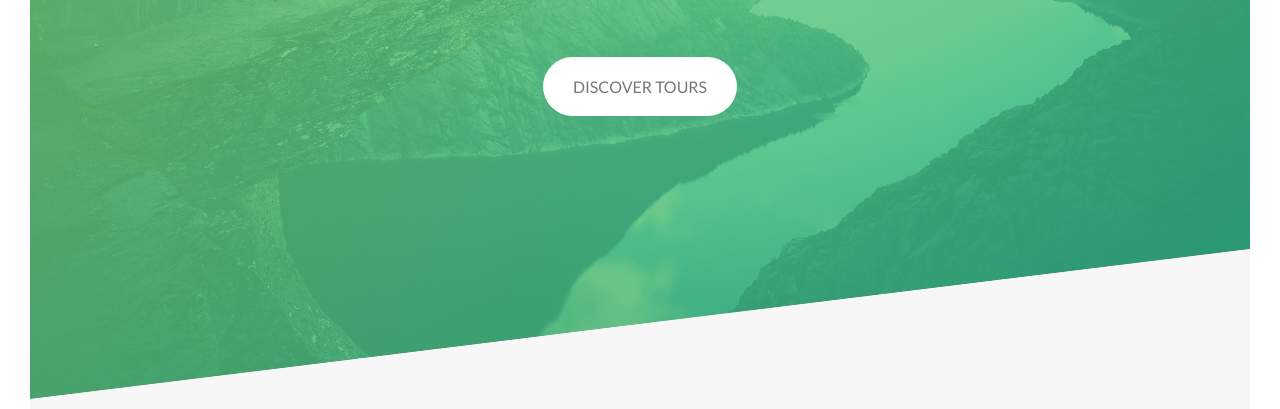
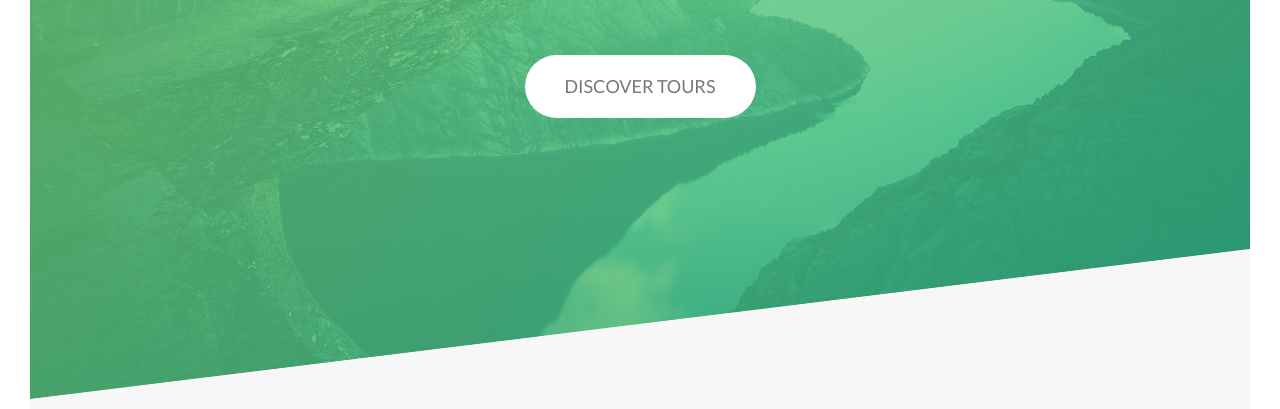
Before and after one commit to krisdoyon/natours, a website: page index.html in a window 1280 px wide. Shown: the part 391-800 px from the top of the page. Drawn offline with nearby package versions, Linux system fonts and the light colour scheme; files that its build step writes are made by us from their sources.

Commit message:
Increase horizontal button padding

```diff
--- a/sass/components/_button.scss
+++ b/sass/components/_button.scss
@@ -1,15 +1,21 @@
 @use "../abstracts" as *;
 
 .btn {
+  &,
   &:link,
   &:visited {
     text-transform: uppercase;
     text-decoration: none;
     border-radius: 1000rem;
-    padding: 1.6rem 3rem;
+    padding: 1.6rem 4rem;
     display: inline-block;
     transition: all 0.5s;
     position: relative;
+    font-size: 1.8rem;
+
+    //Change for button element
+    border: none;
+    cursor: pointer;
   }
 
   &:hover {
```
